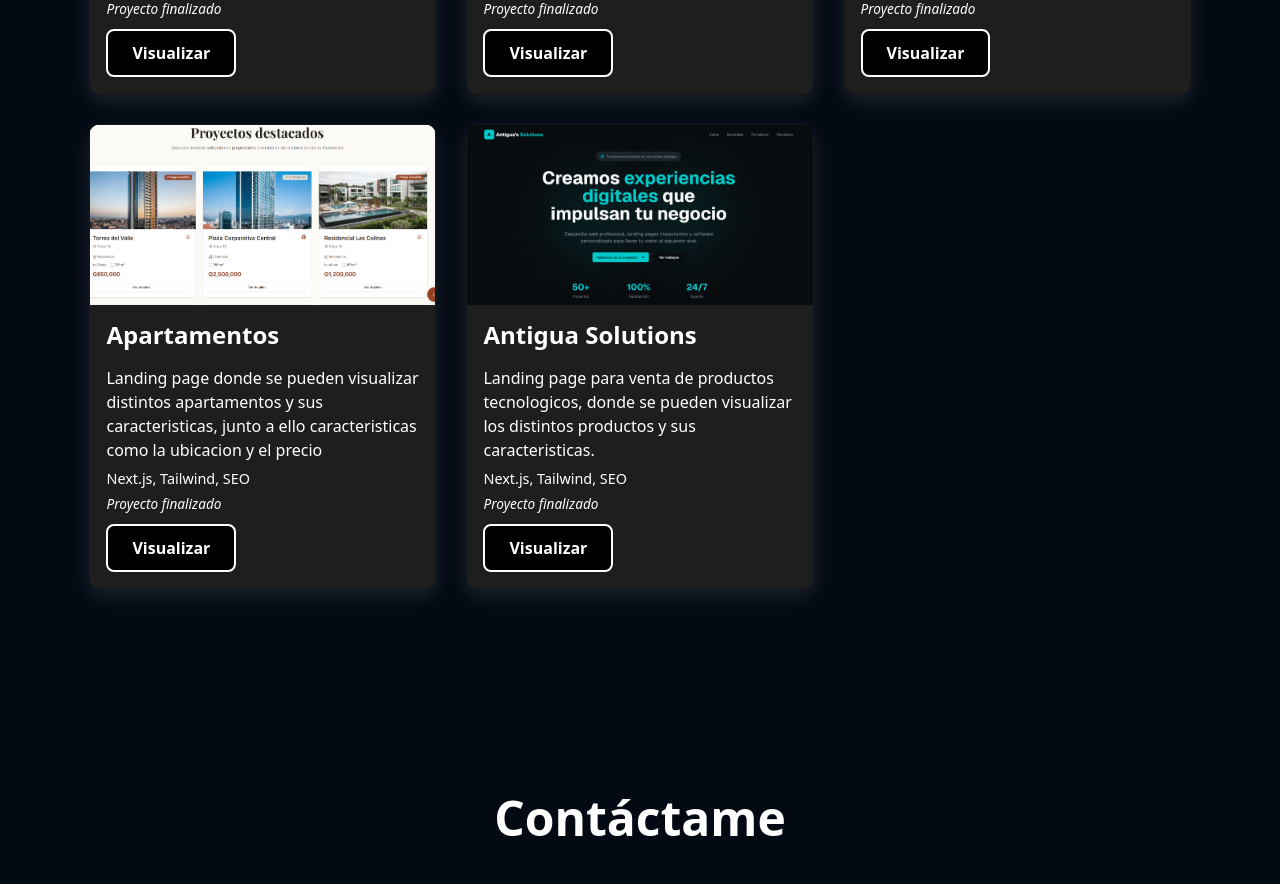
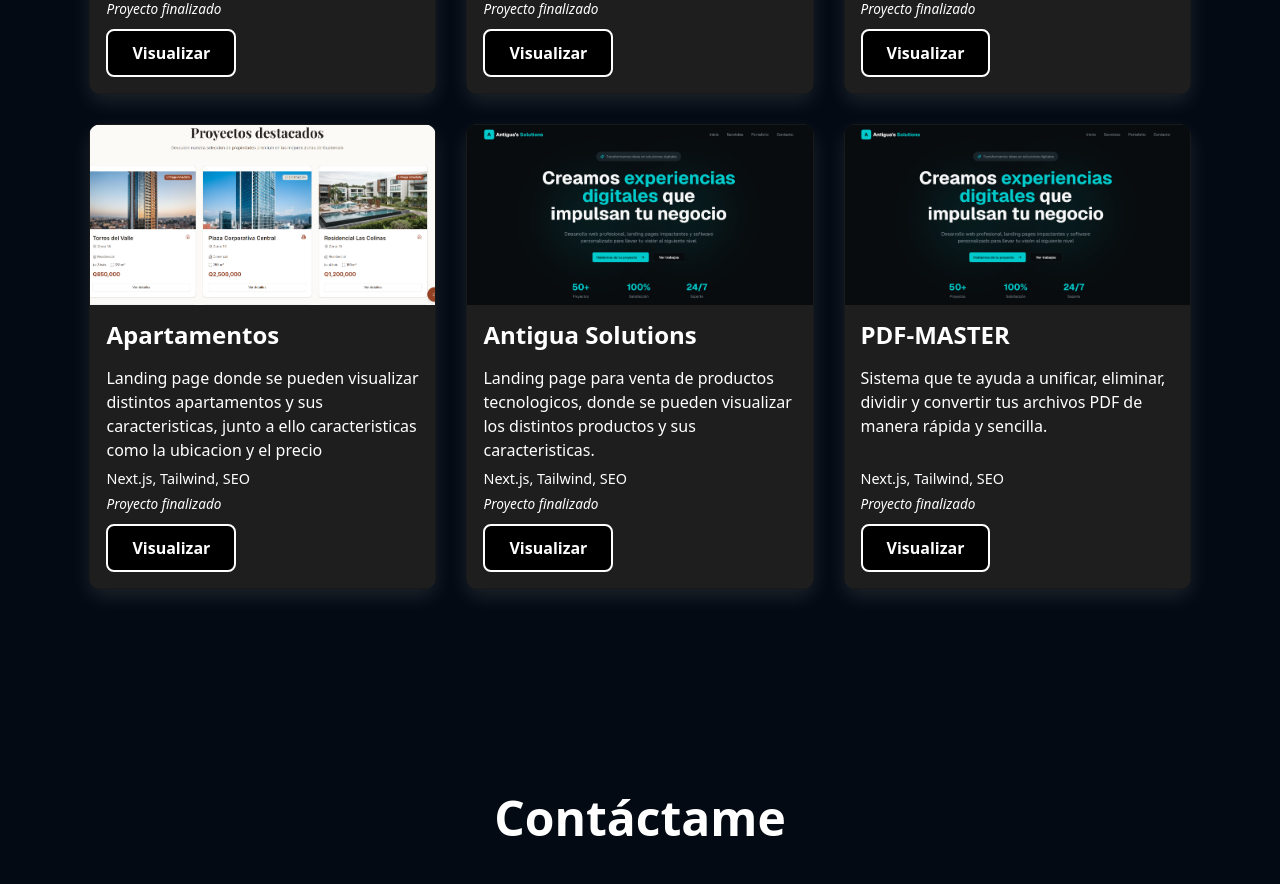
Before and after one commit to daniel-dieguez/portfolio-daniel-dieguez, a React (Create React App) app: page / in a window 1280 px wide. Shown: the part 2960-3844 px from the top of the page. Built offline with nearby package versions, Linux system fonts and the light colour scheme.

Commit message:
[UPDATE] se agrega proyecto de pdf master

```diff
--- a/src/data/proyectos.js
+++ b/src/data/proyectos.js
@@ -56,6 +56,16 @@
         status: "1",
         avances: "Proyecto finalizado",
     },
+    {
+        id: 5,
+        tittle: 'PDF-MASTER',
+        description: 'Sistema que te ayuda a unificar, eliminar, dividir y convertir tus archivos PDF de manera rápida y sencilla.',
+        image: antigua,
+        technologies: ["Next.js", "Tailwind",  "SEO"],
+        demoUrl: "https://pdf-master-zeta.vercel.app/",
+        status: "1",
+        avances: "Proyecto finalizado",
+    },
 ];
 
 export default datos;
```
